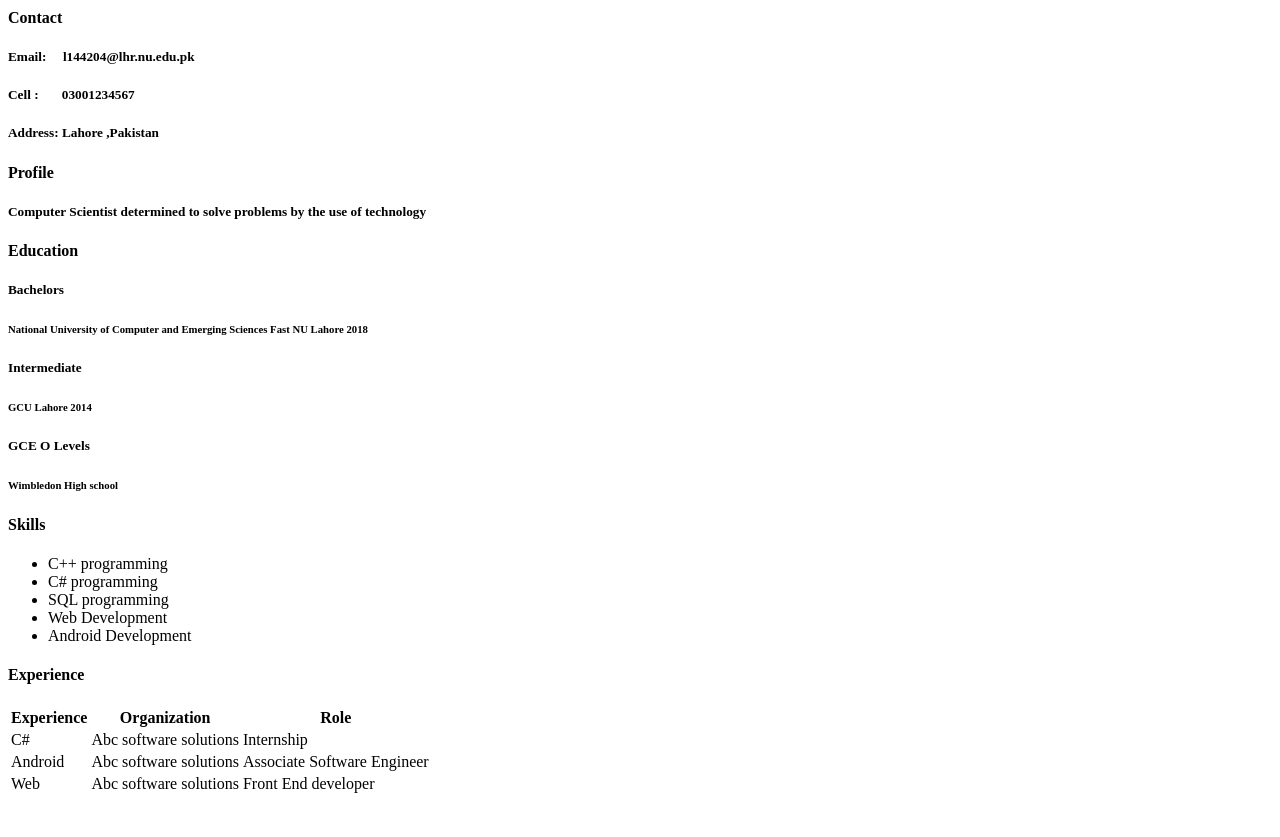
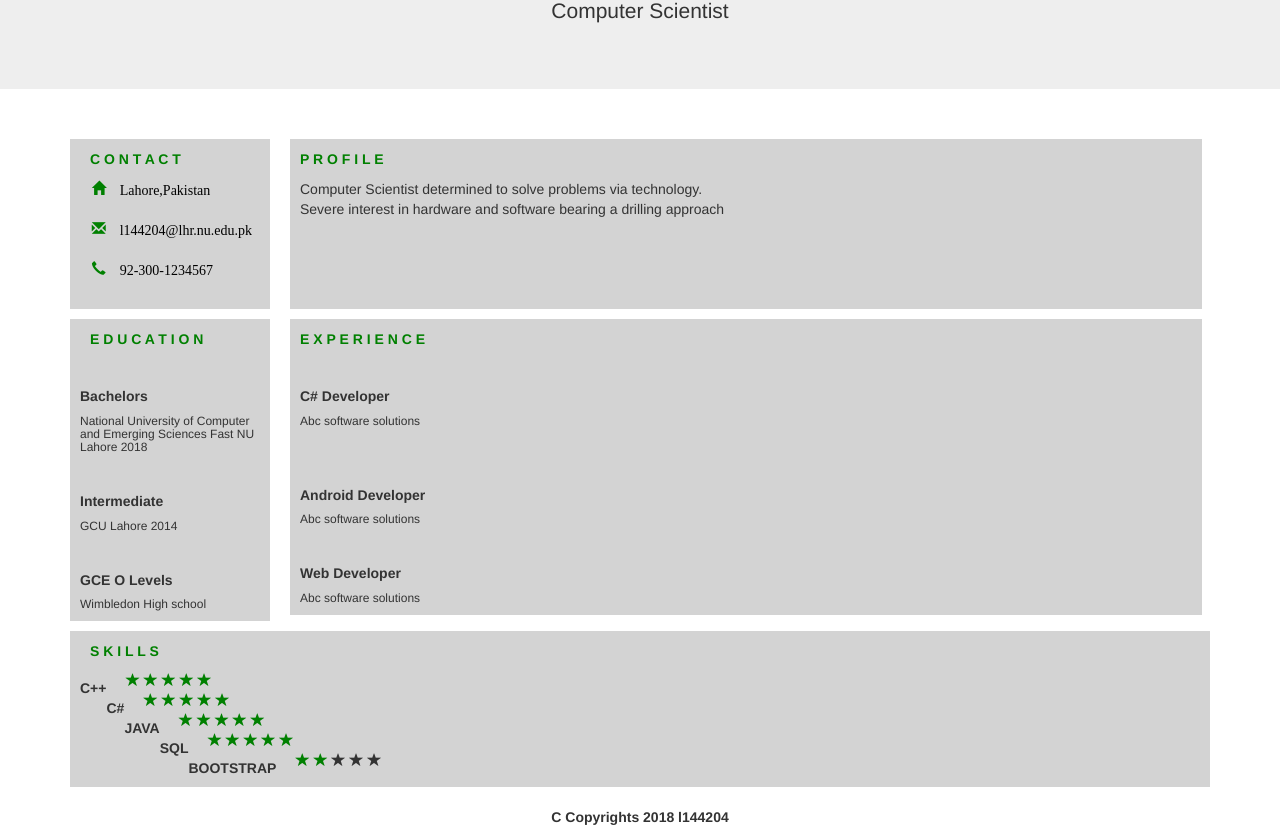
Before and after one commit to l144204/l144204.github.io, a plain HTML site: page index.html in a window 1280 px wide. Shown: the part 151-988 px from the top of the page. Before the commit the page ends 955 px from the top, so only its background shows below. Drawn offline with nearby package versions, Linux system fonts and the light colour scheme.

Commit message:
Update index.html

```diff
--- a/index.html
+++ b/index.html
@@ -1,82 +1,183 @@
 <!DOCTYPE html>
-<html>
+<html lang="en">
 <head>
-        <title> 144204 CV</title>
+  <title>CV l144204</title>
+  <meta charset="utf-8">
+  <meta name="viewport" content="width=device-width, initial-scale=1">
+  <link rel="stylesheet" href="https://maxcdn.bootstrapcdn.com/bootstrap/3.3.7/css/bootstrap.min.css">
+  <script src="https://ajax.googleapis.com/ajax/libs/jquery/3.3.1/jquery.min.js"></script>
+  <script src="https://maxcdn.bootstrapcdn.com/bootstrap/3.3.7/js/bootstrap.min.js"></script>
+
 </head>
 <body>
 
-        <div id="intro">
+
+
+    <div class="jumbotron">
+      <div class="container text-center" >
+           <div style="float: right;"><img src ="18157649_912917222180574_6934861018217102863_n.jpg" class="img-circle" alt="profile picture">
+            </div>
                 <h1>Hamza Mansoor</h1>
-            <h3>Software Engineer</h3>
-            <img src ="Male.png" alt="Picture Box">
+                <p>Computer Scientist</p>
+
+      </div>
     </div>
 
-        <div id="contact">
-            <h4><bold>Contact</bold></h4>
-            <h5>Email: &nbsp;&nbsp;&nbsp;  l144204@lhr.nu.edu.pk</h5>
-            <h5>Cell : &nbsp;&nbsp;&nbsp;&nbsp;&nbsp;  03001234567</h5>
-            <h5>Address: Lahore ,Pakistan</h5>
+
+
+    <br>
+    <div class="container" >
+
+
+
+        <div style="background:lightgrey; width:200px; height:170px; float: left ;align:center;padding-top:                     10px;padding-left: 10px">
+
+
+          <b><p style="color: green;padding-left: 10px;">C O N T A C T</p></b>
+
+            &nbsp;&nbsp;&nbsp;<i style="color: green" class="glyphicon glyphicon-home" >  <span style="color: black"> Lahore,Pakistan </span></i>
+            <br>
+            <br>
+            &nbsp;&nbsp;&nbsp;<i style="color: green" class="glyphicon glyphicon-envelope" >  <span style="color: black">l144204@lhr.nu.edu.pk</span></i>
+             <br>
+            <br>
+            &nbsp;&nbsp;&nbsp;<i style="color: green" class="glyphicon glyphicon-earphone" >  <span style="color: black">92-300-1234567</span></i>
+
+        </div >
+
+
+
+
+        <div style="background:lightgrey; width:80%;  height:170px; float: left;align:center; padding-left: 10px;padding-right: 10px;margin-left: 20px;padding-top: 10px;padding-left: 10px">
+
+
+         <b><p style="color: green;align-content: center;">P R O F I L E</p></b>
+
+            <p>Computer Scientist determined to solve problems via technology.<br> Severe interest in hardware and software bearing a drilling approach</p>
+
         </div>
 
-        <div id="profile">
-            <h4><bold>Profile</bold></h4>
-            <h5>Computer Scientist determined to solve problems by the use of technology </h5>
     </div>
 
-        <div id="education">
-            <h4><bold>Education</bold></h4>
-            <h5>Bachelors </h5>
+
+      <div class="container" >
+
+
+
+        <div style="background:lightgrey; width:200px; height:auto; float: left ;align:center;padding-top:10px;padding-left: 10px;margin-top: 10px">
+
+
+          <b><p style="color: green;padding-left: 10px;">E D U C A T I O N</p></b>
+
+           <br>
+            <h5><b>Bachelors </b></h5>
             <h6>National University of Computer and Emerging Sciences Fast NU Lahore 2018 </h6>
-            <h5>Intermediate </h5>
+            <br>
+            <h5><b>Intermediate </b></h5>
             <h6>GCU Lahore 2014</h6>
-            <h5>GCE O Levels </h5>
+            <br>
+            <h5><b>GCE O Levels </b></h5>
             <h6>Wimbledon High school</h6>
+
+        </div >
+
+
+
+
+        <div style="background:lightgrey; width:80%;  height:auto; float: left;align:center; padding-left: 10px;padding-right: 10px;margin-left: 20px;margin-top: 10px; padding-top: 10px;padding-left: 10px">
+
+
+         <b><p style="color: green;align-content: center;">E X P E R I E N C E</p></b>
+            <br>
+
+
+             <h5><b>C# Developer </b></h5>
+            <h6>Abc software solutions</h6>
+            <br>
+            <br>
+
+
+            <h5><b>Android Developer </b></h5>
+            <h6>Abc software solutions</h6>
+            <br>
+
+            <h5><b>Web Developer </b></h5>
+            <h6>Abc software solutions</h6>
+
         </div>
 
-        <div id="skills">
-            <h4>Skills</h4>
-            <ul>
-                <li>C++ programming</li>
-                <li>C# programming</li>
-                <li>SQL programming</li>
-                <li>Web Development</li>
-                <li>Android Development</li>
+    </div>
 
-            </ul>
+    <div class="container" >
+
+
+
+        <div style="background:lightgrey; width:100%; height:auto; float: left ;align:center;padding-top:10px;padding-left: 10px; margin-top: 10px;">
+
+
+          <b><p style="color: green;padding-left: 10px;">S K I L L S </p></b>
+
+
+            <h5 style="float: left"><b>C++       </b></h5>&nbsp;&nbsp;&nbsp;&nbsp;
+            <i style="color: green" class="glyphicon glyphicon-star" ></i>
+            <i style="color: green" class="glyphicon glyphicon-star" ></i>
+            <i style="color: green" class="glyphicon glyphicon-star" ></i>
+            <i style="color: green" class="glyphicon glyphicon-star" ></i>
+            <i style="color: green" class="glyphicon glyphicon-star" ></i>
+            <br>
+            <h5 style="float: left"><b>C#       </b></h5>&nbsp;&nbsp;&nbsp;&nbsp;
+            <i style="color: green" class="glyphicon glyphicon-star" ></i>
+            <i style="color: green" class="glyphicon glyphicon-star" ></i>
+            <i style="color: green" class="glyphicon glyphicon-star" ></i>
+            <i style="color: green" class="glyphicon glyphicon-star" ></i>
+            <i style="color: green" class="glyphicon glyphicon-star" ></i>
+            <br>
+            <h5 style="float: left"><b>JAVA       </b></h5>&nbsp;&nbsp;&nbsp;&nbsp;
+            <i style="color: green" class="glyphicon glyphicon-star" ></i>
+            <i style="color: green" class="glyphicon glyphicon-star" ></i>
+            <i style="color: green" class="glyphicon glyphicon-star" ></i>
+            <i style="color: green" class="glyphicon glyphicon-star" ></i>
+            <i style="color: green" class="glyphicon glyphicon-star" ></i>
+             <br>
+            <h5 style="float: left"><b>SQL       </b></h5>&nbsp;&nbsp;&nbsp;&nbsp;
+            <i style="color: green" class="glyphicon glyphicon-star" ></i>
+            <i style="color: green" class="glyphicon glyphicon-star" ></i>
+            <i style="color: green" class="glyphicon glyphicon-star" ></i>
+            <i style="color: green" class="glyphicon glyphicon-star" ></i>
+            <i style="color: green" class="glyphicon glyphicon-star" ></i>
+              <br>
+            <h5 style="float: left"><b>BOOTSTRAP       </b></h5>&nbsp;&nbsp;&nbsp;&nbsp;
+            <i style="color: green" class="glyphicon glyphicon-star" ></i>
+            <i style="color: green" class="glyphicon glyphicon-star" ></i>
+            <i class="glyphicon glyphicon-star" ></i>
+            <i class="glyphicon glyphicon-star" ></i>
+            <i  class="glyphicon glyphicon-star" ></i>
+
+
+
+        </div >
+
+
+
+
+
+
     </div>
-         <div id="experience">
-             <h4>Experience</h4>
-            <table>
-                <thead>
-                    <tr>
-                        <th>Experience</th>
-                        <th>Organization</th>
-                        <th>Role</th>
-                    </tr>
 
-                </thead>
-                <tbody>
-                    <tr>
-                        <td>C#</td>
-                        <td>Abc software solutions</td>
-                        <td>Internship</td>
 
-                    </tr>
 
-                    <tr>
-                        <td>Android</td>
-                        <td>Abc software solutions</td>
-                        <td>Associate Software Engineer</td>
-                    </tr>
 
-                    <tr>
-                        <td>Web</td>
-                        <td>Abc software solutions</td>
-                        <td>Front End developer</td>
-                    </tr>
-                </tbody>
-            </table>
-        </div>
+
+
+
+
+    <br>
+
+
+
+    <footer class="container-fluid text-center">
+        <p><b>C Copyrights 2018 l144204</b></p>
+    </footer>
 
 </body>
 </html>
```
Lines whose indentation alone changed are shown as unchanged.
